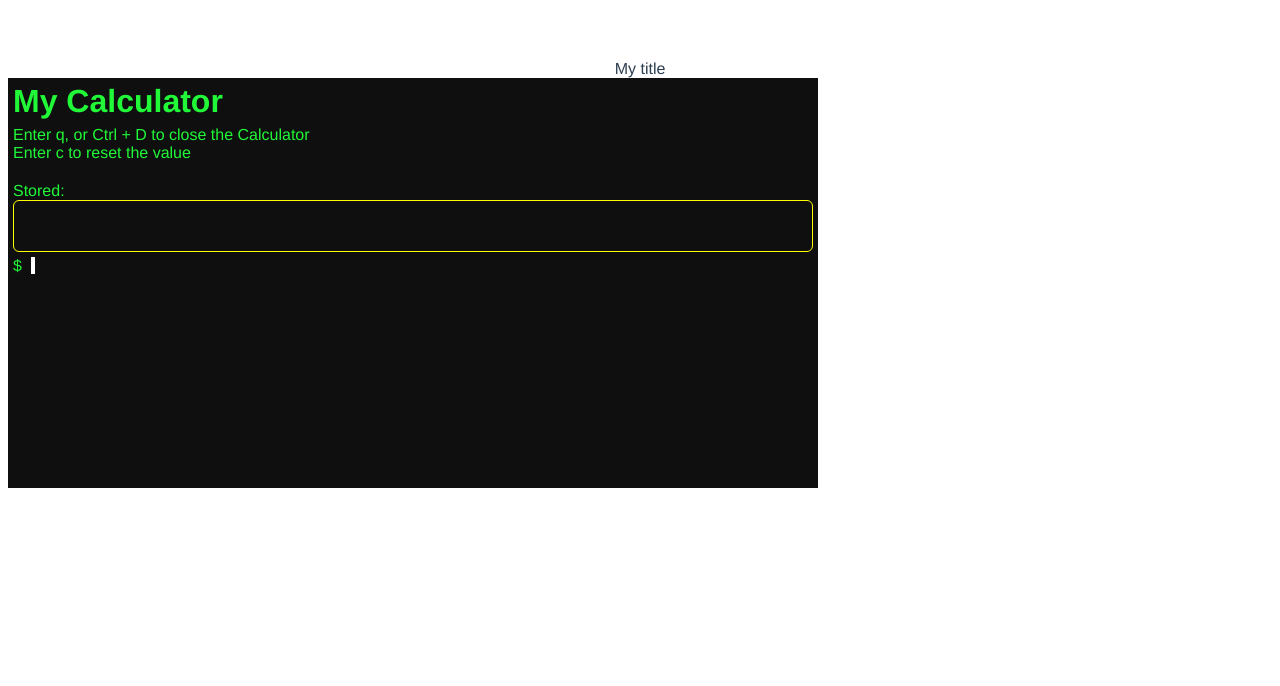
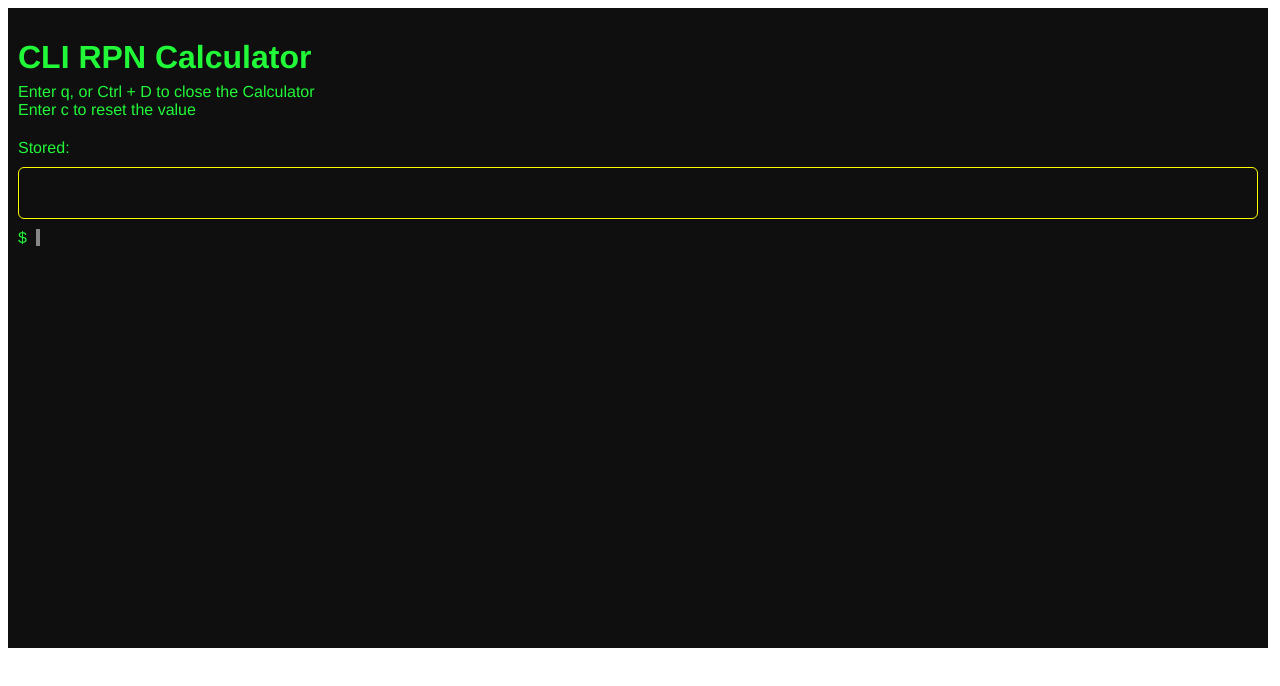
Before and after one commit to khangvo88/rpn-calculator, a Vue app: page / in a window 1280 px wide. Shown: the top 686 px of the page. Built offline with nearby package versions, Linux system fonts and the light colour scheme.

Commit message:
[f] tweak styles for Calculator

```diff
--- a/src/App.vue
+++ b/src/App.vue
@@ -16,6 +16,5 @@ import Calculator from "./components/Calculator.vue";
   -moz-osx-font-smoothing: grayscale;
   text-align: center;
   color: #2c3e50;
-  margin-top: 60px;
 }
 </style>
--- a/src/components/Calculator.vue
+++ b/src/components/Calculator.vue
@@ -6,8 +6,7 @@ let terminalEnabled = ref(true);
 </script>
 
 <template>
-  <div>My title</div>
-  <div v-if="!terminalEnabled">
+  <div v-if="!terminalEnabled" class="calculator-info">
     <div>
       You have just closed the terminal, click below button to open again
     </div>
@@ -16,9 +15,20 @@ let terminalEnabled = ref(true);
 
   <Terminal
     v-if="terminalEnabled"
-    title="My Calculator"
+    class="terminal"
+    title="CLI RPN Calculator"
     @close-terminal="terminalEnabled = false"
   />
 </template>
 
-<style lang="scss" scoped></style>
+<style lang="scss" scoped>
+.terminal {
+  height: 80vh;
+}
+
+.calculator-info {
+  position: fixed;
+  top: 0;
+  width: 100vw;
+}
+</style>
--- a/src/components/Cursor.vue
+++ b/src/components/Cursor.vue
@@ -3,7 +3,8 @@ import { defineComponent, reactive, toRefs } from "vue";
 
 import {
   ALLOWED_KEYS,
-  KEYCODE_BACKSPACE, KEYCODE_C,
+  KEYCODE_BACKSPACE,
+  KEYCODE_C,
   KEYCODE_CTRL,
   KEYCODE_D,
   KEYCODE_ENTER,
@@ -21,6 +22,7 @@ export default defineComponent({
     const state = reactive({
       cmd: "",
       cursorPosition: 0 as number,
+      isFocus: false,
     });
     return {
       ...toRefs(state),
@@ -50,9 +52,15 @@ export default defineComponent({
         this.cmd.slice(this.cursorPosition + 1);
       this.cursorPosition += 1;
     },
+    _deleteChar(position: number): void {
+      if (position < 0 || position > this.cmd.length) {
+        return;
+      }
+      const val = this.cmd;
+      this.cmd = val.slice(0, position) + val.slice(position + 1);
+      this.cursorPosition = Math.max(0, this.cursorPosition - 1);
+    },
     scrollToLastCommand() {
-      // el.scrollTop = el.scrollHeight;
-
       this.$nextTick(() => {
         const el = this.$refs.currentCmd as HTMLElement;
         el.scrollIntoView();
@@ -63,17 +71,9 @@ export default defineComponent({
         (this.$refs.currentCmd as HTMLElement).focus();
       });
     },
-    _deleteChar(position: number): void {
-      if (position < 0 || position > this.cmd.length) {
-        return;
-      }
-      const val = this.cmd;
-      this.cmd = val.slice(0, position) + val.slice(position + 1);
-      this.cursorPosition = Math.max(0, this.cursorPosition - 1);
-    },
     enter(): void {
       if (!this.cmd) {
-        this.$emit('sendErrorMessage', 'Please input some values')
+        this.$emit("sendErrorMessage", "Please input some values");
         return;
       }
 
@@ -108,8 +108,8 @@ export default defineComponent({
         return;
       }
       if (e.keyCode === KEYCODE_C) {
-        this.cmd = '';
-        this.$emit('resetKeydown');
+        this.cmd = "";
+        this.$emit("resetKeydown");
         this.focusCursor();
         return;
       }
@@ -157,6 +157,8 @@ export default defineComponent({
     @keydown.enter="enter"
     @keydown.left="left"
     @keydown.right="right"
+    @focusin="isFocus = true"
+    @focusout="isFocus = false"
   >
     <slot></slot>
     <span ref="currentCmd" class="current-cmd" tabindex="-1">
@@ -171,7 +173,7 @@ export default defineComponent({
           v-html="chr !== ' ' ? chr : '&nbsp;'"
         ></span>
       </span>
-      <span id="cursor">
+      <span id="cursor" :class="{ flicker: isFocus }">
         <span
           class="char"
           v-html="cursorCmd !== ' ' ? cursorCmd : '&nbsp;'"
@@ -192,6 +194,18 @@ export default defineComponent({
 </template>
 
 <style lang="scss" scoped>
+@keyframes flickerAnimation {
+  0% {
+    background-color: rgba(white, 0.5);
+  }
+  50% {
+    background-color: rgba(white, 0);
+  }
+  100% {
+    background-color: rgba(white, 0.5);
+  }
+}
+
 #cmd {
   background: $color_cli_background;
   flex-grow: 1;
@@ -207,8 +221,11 @@ export default defineComponent({
 }
 
 #cursor {
-  background-color: white;
-  //opacity: 0.5;
+  background-color: rgba(white, 0.5);
+
+  &.flicker {
+    animation: flickerAnimation 1s infinite;
+  }
 }
 
 .terminal-description {
--- a/src/components/Terminal.vue
+++ b/src/components/Terminal.vue
@@ -1,10 +1,10 @@
 <script setup lang="ts">
 import Cursor from "./Cursor.vue";
-import {defineEmits, defineProps, ref} from "vue";
+import { defineEmits, defineProps, ref } from "vue";
 
-import {ICommand} from "../types/Command";
-import {IMessage, MESSAGE_TYPE} from "../types/Message";
-import {reversePolish} from "../utils/calc";
+import { ICommand } from "../types/Command";
+import { IMessage, MESSAGE_TYPE } from "../types/Message";
+import { reversePolishNotion } from "../utils/calc";
 import MessageBlock from "./MessageBlock.vue";
 
 defineProps<{ title: string }>();
@@ -46,14 +46,14 @@ const resetCalculator = (): void => {
   combinedCmd.value = "";
   cmds.value = [];
   message.value = {
-    message: 'Your calculator was reset',
+    message: "Your calculator was reset",
     type: MESSAGE_TYPE.WARNING,
-  }
-}
+  };
+};
 
 const receivedCommandHandler = function (msg: string): void {
   const inputValue: string = combinedCmd.value + " " + msg;
-  const computedValues = reversePolish(inputValue);
+  const computedValues = reversePolishNotion(inputValue);
 
   clearMessage();
 
@@ -62,18 +62,21 @@ const receivedCommandHandler = function (msg: string): void {
     setErrorMessage(
       "There is something wrong with syntax. The calculator cleared"
     );
-    combinedCmd.value = '';
-  }
-  else {
-    const lastValue : number = Number(computedValues[computedValues.length - 1]);
+    combinedCmd.value = "";
+  } else {
+    const lastValue = Number(computedValues[computedValues.length - 1]);
     response = lastValue.toString();
 
     if (isNaN(lastValue) || !isFinite(lastValue)) {
-      setErrorMessage('last computed is not a number. Reset last value');
-      combinedCmd.value = '';
-    }
-    else {
-      combinedCmd.value = computedValues.join(' ');
+      setWarningMessage("last computed is not a number. Reset last value");
+      combinedCmd.value = "";
+    } else {
+      if (computedValues.length > 1) {
+        setWarningMessage("Waiting for more input.");
+      } else {
+        clearMessage();
+      }
+      combinedCmd.value = computedValues.join(" ");
     }
   }
 
@@ -95,7 +98,11 @@ const receivedCommandHandler = function (msg: string): void {
     </div>
     <div class="combined-cmd last-value">Stored: {{ combinedCmd }}</div>
 
-    <MessageBlock :message="message.message" :type="message.type" />
+    <MessageBlock
+      class="message-block"
+      :message="message.message"
+      :type="message.type"
+    />
     <Cursor
       @submit-command="receivedCommandHandler"
       @close-terminal="$emit('closeTerminal')"
@@ -113,20 +120,31 @@ const receivedCommandHandler = function (msg: string): void {
 
 <style lang="scss" scoped>
 .cli {
-  padding: 5px;
   background-color: $color_cli_background;
   color: $color_cli_text;
   text-align: left;
   margin: 0;
-  width: 800px;
-  height: 400px;
+  //width: 800px;
+  width: calc(100vw - 20px);
+  min-height: 400px;
+  height: 100%;
   display: flex;
   flex-direction: column;
+
+  > * {
+    margin-left: 10px;
+    margin-right: 10px;
+  }
 }
 
 h1 {
-  margin-top: 0;
+  padding-top: 10px;
   margin-bottom: 0.2em;
+}
+
+.message-block {
+  margin-top: 10px;
+  margin-bottom: 10px;
 }
 
 .description {
--- a/src/utils/calc.ts
+++ b/src/utils/calc.ts
@@ -3,7 +3,9 @@
  * @param newExpr: the string that represents the input
  * @returns {number|string}: return the last value, or the remaning input
  */
-export const reversePolish = function (newExpr: string): Array<number | string> {
+export const reversePolishNotion = function (
+  newExpr: string
+): Array<number | string> {
   let expr = newExpr.trim().split(" ");
   let stack: Array<number> = [];
 
```
Also changed, not shown: 1 other file (tests, documents, lock files or other folders).
